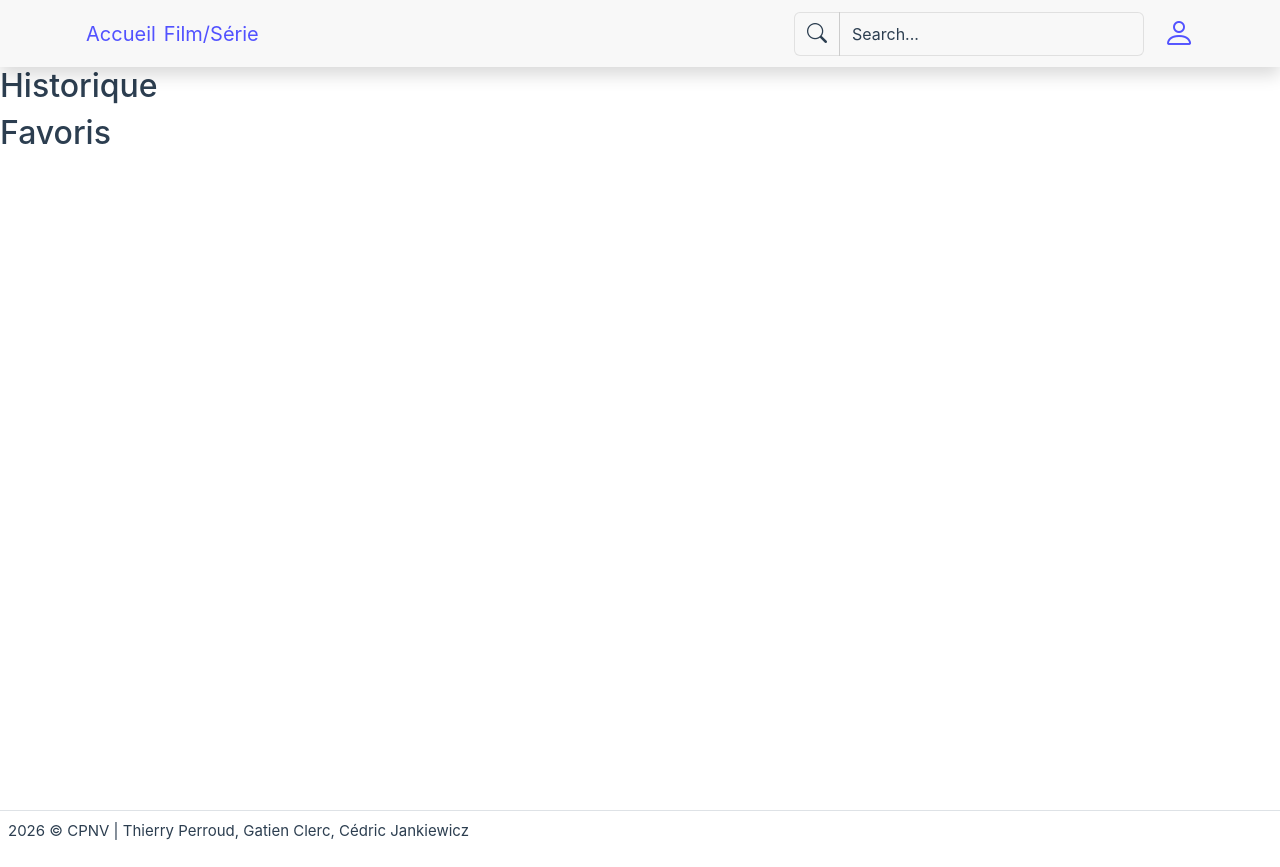
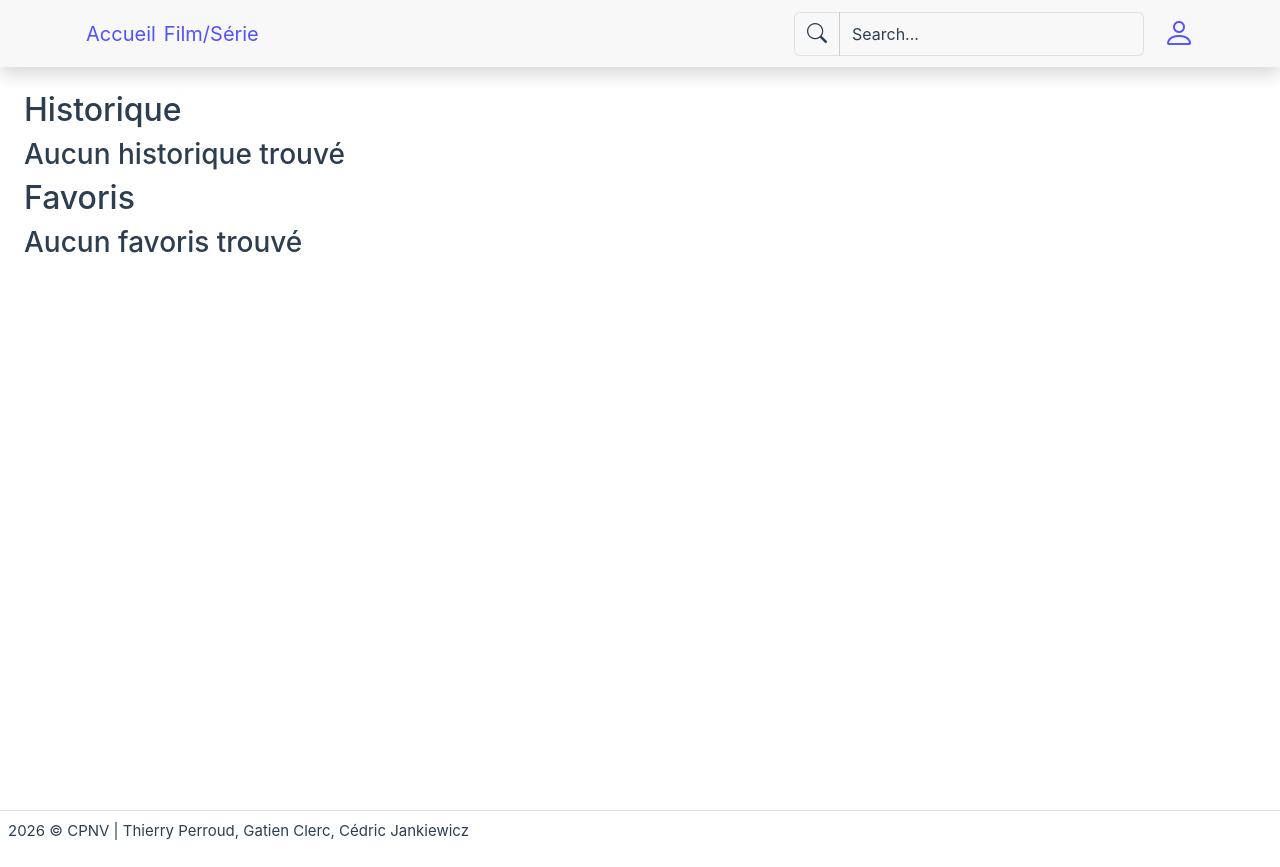
Before and after one commit to GatienClerc/ProjFront_catalogue_films, a Vue app: page /account in a window 1280 px wide. Built offline with nearby package versions, Linux system fonts and the light colour scheme; no server answers.

Commit message:
fx:empty history and favorite

```diff
--- a/src/views/AccountView.vue
+++ b/src/views/AccountView.vue
@@ -18,10 +18,11 @@ watch(
 </script>
 
 <template>
-  <main>
+  <main class="p-4">
     <div>
       <h2>Historique</h2>
       <carousel v-if="movieStore.history.length > 0" source="history" />
+      <h3 v-else>Aucun historique trouvé</h3>
     </div>
     <div v-show="TMDBToken">
       <h2>Favoris</h2>
@@ -33,6 +34,7 @@ watch(
         <h3>Séries</h3>
         <carousel source="favoriteShows" />
       </div>
+      <h3 v-if="movieStore.favoriteMovies.length === 0 && movieStore.favoriteShows.length === 0">Aucun favoris trouvé</h3>
     </div>
   </main>
 </template>
```
